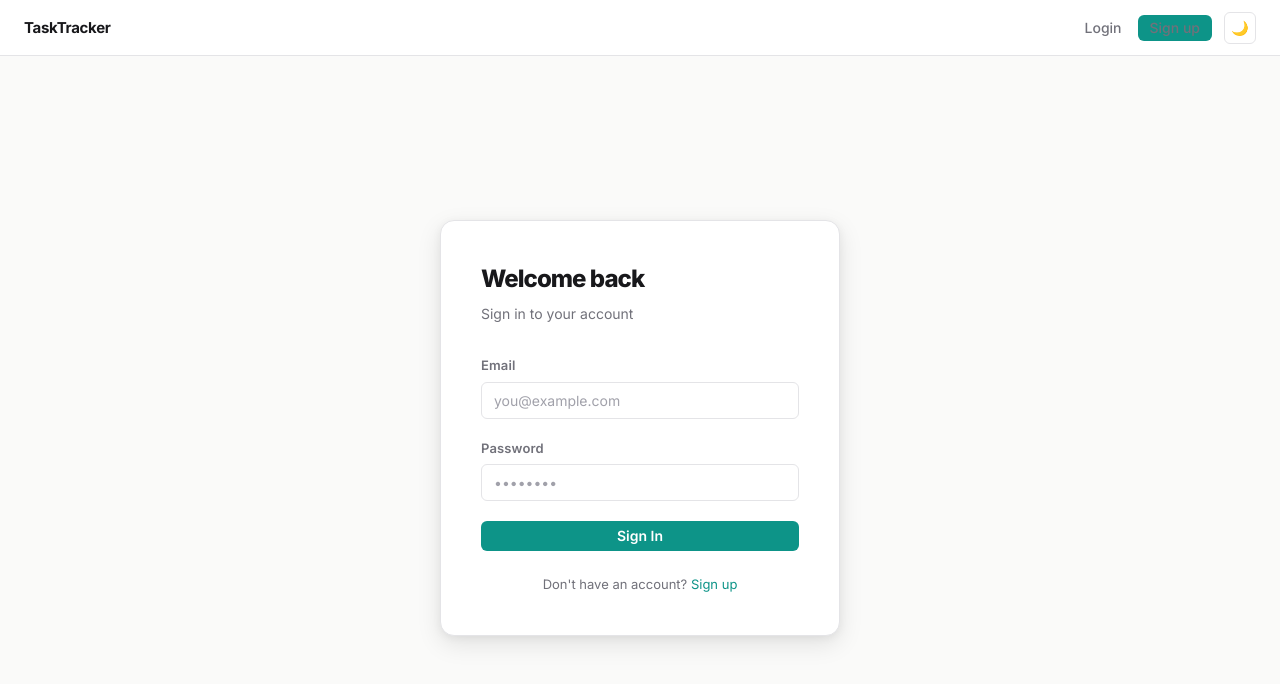
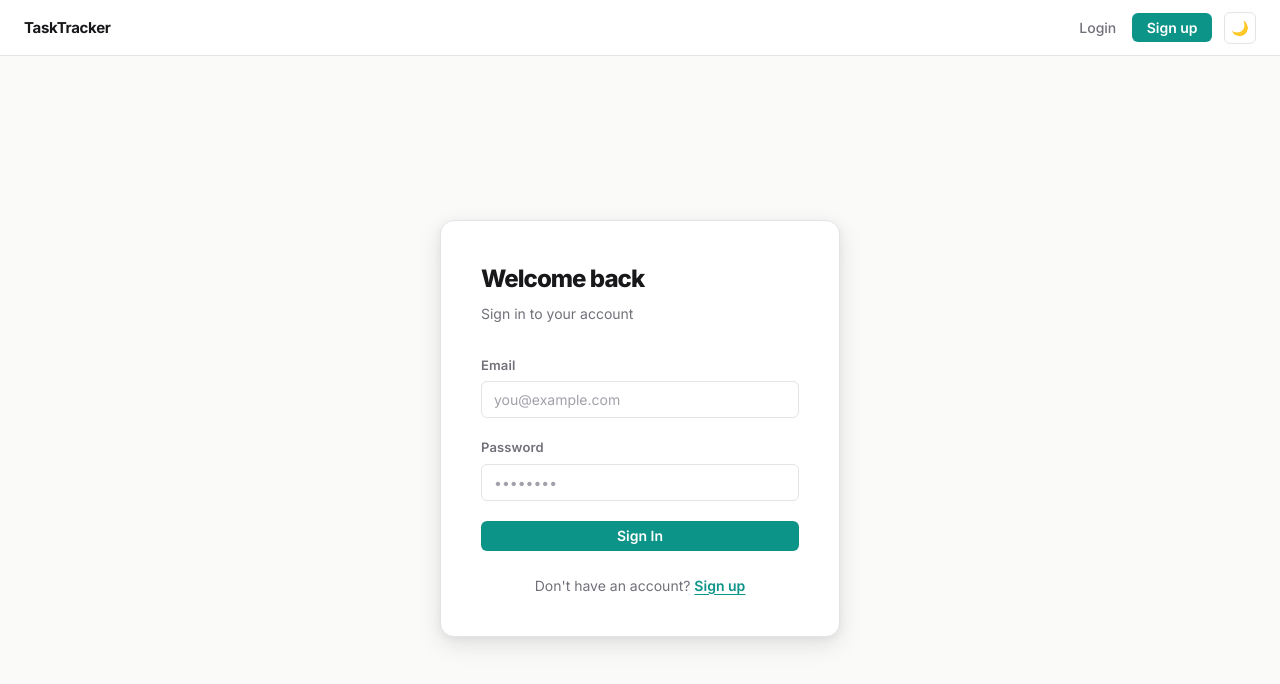
Before and after one commit to vadagammanikanta/TaskTracker, a React (Vite) app in the folder frontend/: page /login in a window 1280 px wide. Shown: the top 684 px of the page. Built offline with nearby package versions, Linux system fonts and the light colour scheme; no server answers.

Commit message:
fix(ui): fix signup and primary button text visibility across light and dark themes

```diff
--- a/frontend/src/index.css
+++ b/frontend/src/index.css
@@ -77,6 +77,7 @@
   --text:             #F4F4F5;
   --text-secondary:   #A1A1AA;
   --text-tertiary:    #71717A;
+  --text-on-accent:   #09090B;
 
   /* Teal reads brighter on dark — bump lightness */
   --accent:           #2DD4BF;
@@ -198,6 +199,20 @@ a:hover { color: var(--accent-hover); }
 }
 .navbar-links a.active { color: var(--text); font-weight: 600; }
 
+/* Navbar primary CTA button (e.g. Sign up) */
+.navbar-links a.btn-primary,
+.navbar-links .btn-primary {
+  background: var(--accent);
+  color: var(--text-on-accent) !important;
+  font-weight: 600;
+  padding: 0.45rem 0.9rem;
+}
+.navbar-links a.btn-primary:hover,
+.navbar-links .btn-primary:hover {
+  background: var(--accent-hover);
+  color: var(--text-on-accent) !important;
+}
+
 .navbar-user {
   font-size: 0.8125rem;
   color: var(--text-tertiary);
@@ -248,8 +263,12 @@ a:hover { color: var(--accent-hover); }
 .btn-primary {
   background: var(--accent);
   color: var(--text-on-accent);
+  font-weight: 600;
 }
-.btn-primary:not(:disabled):hover { background: var(--accent-hover); }
+.btn-primary:not(:disabled):hover {
+  background: var(--accent-hover);
+  color: var(--text-on-accent);
+}
 .btn-primary:not(:disabled):active { transform: scale(0.98); }
 
 .btn-secondary {
@@ -425,9 +444,19 @@ select { cursor: pointer; appearance: none; padding-right: 2rem; background-imag
 .auth-form { display: flex; flex-direction: column; gap: 1.25rem; }
 .auth-footer {
   margin-top: 1.5rem;
-  font-size: 0.8125rem;
+  font-size: 0.875rem;
   color: var(--text-secondary);
   text-align: center;
+}
+.auth-footer a {
+  color: var(--accent);
+  font-weight: 600;
+  text-decoration: underline;
+  text-underline-offset: 3px;
+  transition: color var(--duration);
+}
+.auth-footer a:hover {
+  color: var(--accent-hover);
 }
 
 /* === DASHBOARD — Hero completion metric === */
```
